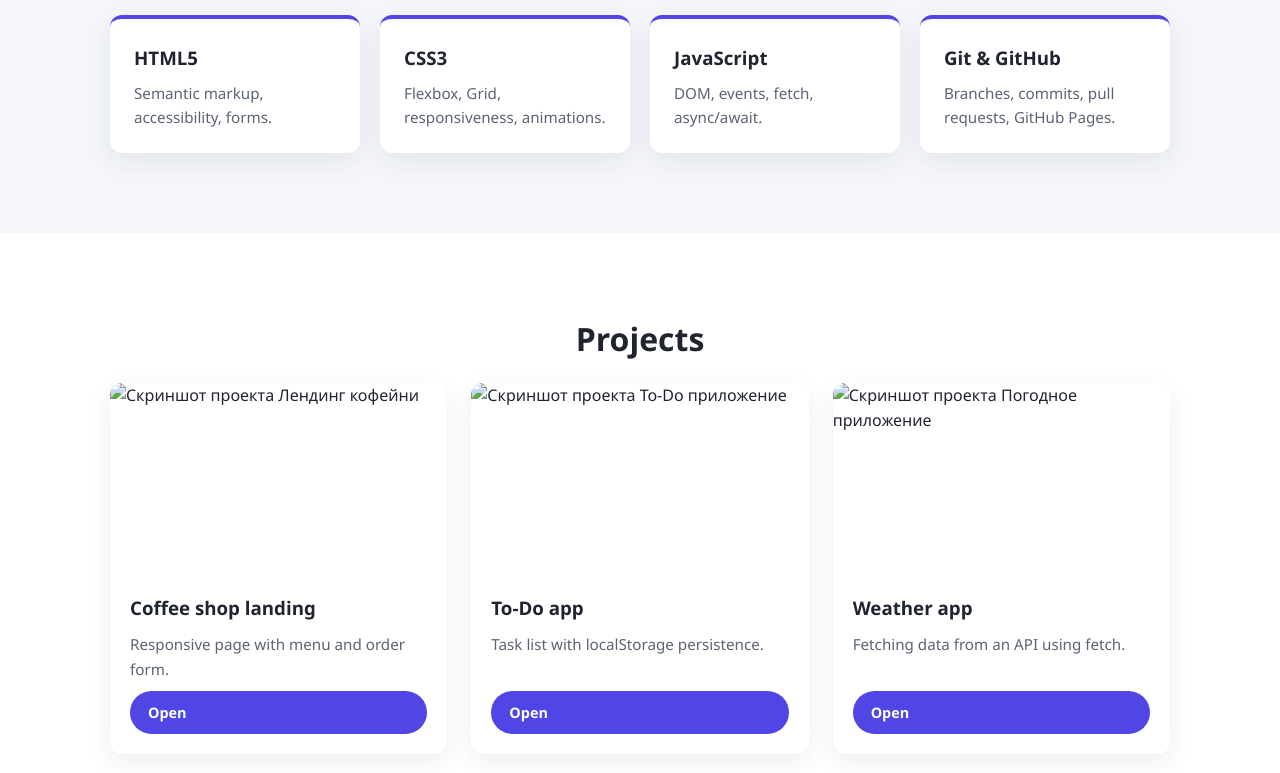
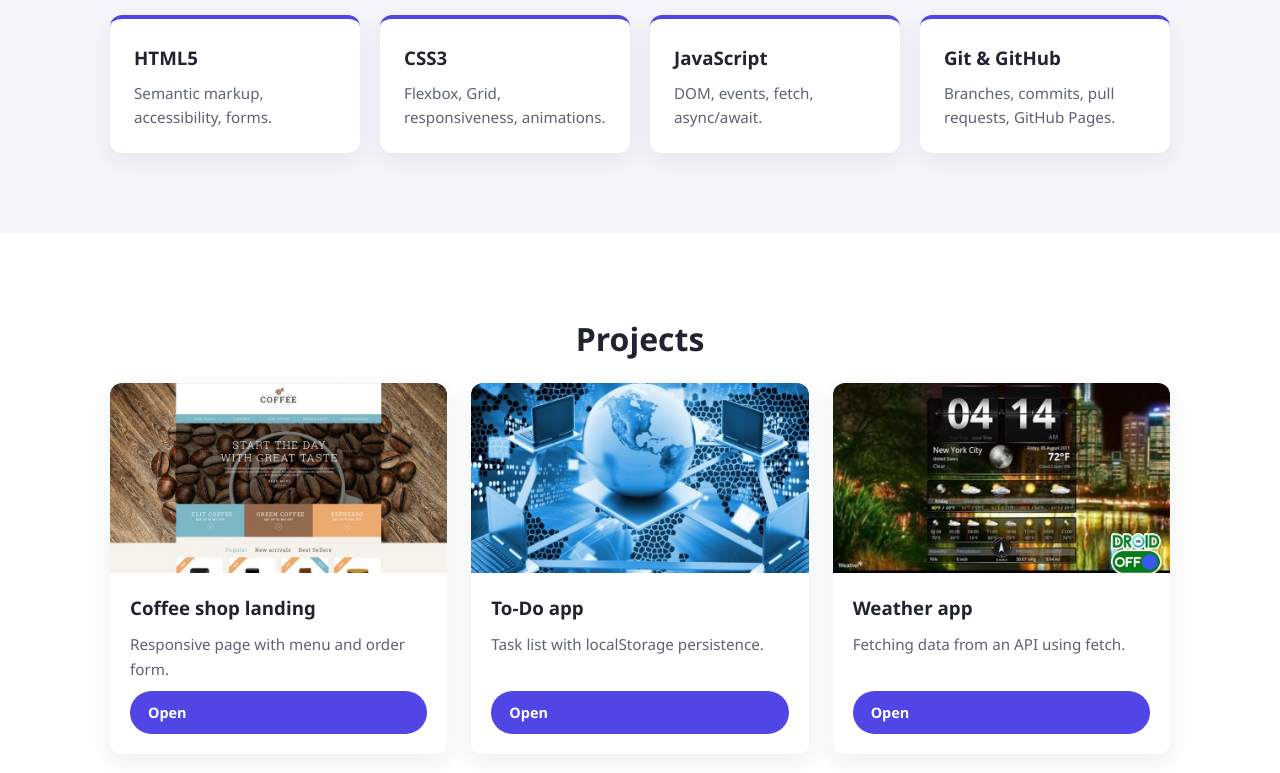
Before and after one commit to AGritskiv/portfolio, a plain HTML site: page index.html in a window 1280 px wide. Shown: the part 1083-1856 px from the top of the page. Drawn offline with Linux system fonts and the light colour scheme.

```diff
--- a/index.html
+++ b/index.html
@@ -59,7 +59,7 @@
           </div>
         </div>
         <div class="hero__image">
-          <img src="images/avatar.jpg" alt="Фотография Андрея, веб-разработчика" width="320" height="320" />
+          <img src="avatar.jpg" alt="Фотография Андрея, веб-разработчика" width="320" height="320" />
         </div>
       </div>
     </section>
@@ -113,7 +113,7 @@
         <h2 class="section__title" data-ru="Проекты" data-en="Projects">Проекты</h2>
         <div class="projects">
           <article class="project-card">
-            <img src="images/project1.jpg" alt="Скриншот проекта Лендинг кофейни" width="400" height="250" />
+            <img src="project1.jpg" alt="Скриншот проекта Лендинг кофейни" width="400" height="250" />
             <div class="project-card__body">
               <h3 data-ru="Лендинг кофейни" data-en="Coffee shop landing">Лендинг кофейни</h3>
               <p data-ru="Адаптивная страница с меню и формой заказа." data-en="Responsive page with menu and order form.">Адаптивная страница с меню и формой заказа.</p>
@@ -121,7 +121,7 @@
             </div>
           </article>
           <article class="project-card">
-            <img src="images/project2.jpg" alt="Скриншот проекта To-Do приложение" width="400" height="250" />
+            <img src="project2.jpg" alt="Скриншот проекта To-Do приложение" width="400" height="250" />
             <div class="project-card__body">
               <h3 data-ru="To-Do приложение" data-en="To-Do app">To-Do приложение</h3>
               <p data-ru="Список задач с сохранением в localStorage." data-en="Task list with localStorage persistence.">Список задач с сохранением в localStorage.</p>
@@ -129,7 +129,7 @@
             </div>
           </article>
           <article class="project-card">
-            <img src="images/project3.jpg" alt="Скриншот проекта Погодное приложение" width="400" height="250" />
+            <img src="project3.jpg" alt="Скриншот проекта Погодное приложение" width="400" height="250" />
             <div class="project-card__body">
               <h3 data-ru="Погодное приложение" data-en="Weather app">Погодное приложение</h3>
               <p data-ru="Загрузка данных через API с помощью fetch." data-en="Fetching data from an API using fetch.">Загрузка данных через API с помощью fetch.</p>
```
